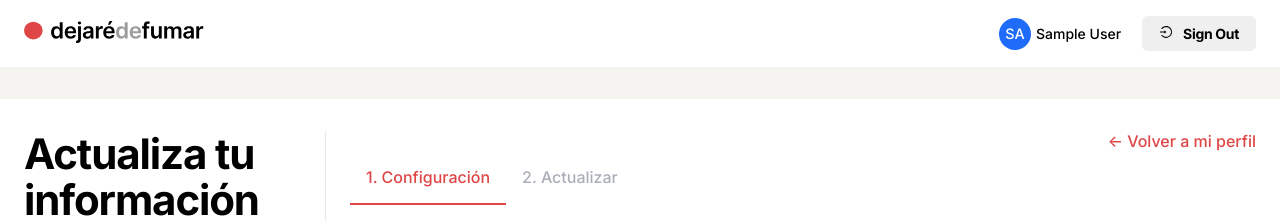
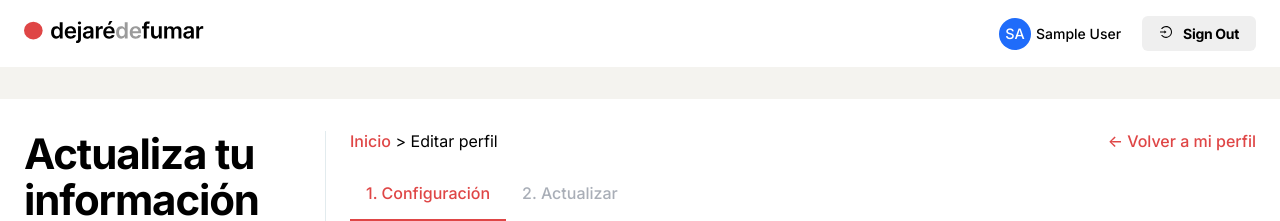
Before and after one commit to iCharlieAraiza/dejaredefumarapp, a React (Vite) app: page /edit in a window 1280 px wide. Shown: the top 221 px of the page. Built offline with nearby package versions, Linux system fonts and the light colour scheme; no server answers; the database is empty; sample sign-in values are in the browser's storage.

Commit message:
Add breadcrumb

```diff
--- /dev/null
+++ b/src/components/Breadcrumb.tsx
@@ -0,0 +1,14 @@
+import { Link } from "react-router-dom";
+
+const Breadcrumb = (props: { current: string, link?: string, children? }) => {
+  return (
+    <div className="breadcrumb">
+      <div>
+        <Link to={props.link ? props.link : '/' }>Inicio</Link> &gt; {props.current}
+      </div>
+      {props.children}
+    </div>
+  );
+};
+
+export default Breadcrumb;
--- a/src/components/Dashboard/Dashboard.tsx
+++ b/src/components/Dashboard/Dashboard.tsx
@@ -32,11 +32,7 @@ export const Dashboard = ({ profile }) => {
           <div className="dashboard__label">
           </div>
         </div>
-        <div className="dashboard__group">
-          <Link to="/edit" className="dashboard__edit">
-            Editar información
-          </Link>
-        </div>
+
       </div>
 
       <div className="row col-6 dashboard__first-section">
--- a/src/components/EditForm.tsx
+++ b/src/components/EditForm.tsx
@@ -44,7 +44,7 @@ const EditForm = ({profile, callback}) => {
 
   return (
     <form className="general-form" onSubmit={handleSubmit}>
-      <h4>Datos de cuenta de <span>{profile.username}</span></h4>
+      <h4>Datos de la cuenta</h4>
       <div className="form-row form-row-2-col">
         <div className="input-group">
           <label htmlFor="">¿Cómo te llamas?</label>
--- a/src/pages/Edit.tsx
+++ b/src/pages/Edit.tsx
@@ -10,6 +10,7 @@ import { GlobalContext } from "../context/GlobalContext";
 
 import { EditPagePlaceholder } from "../components/Placeholder";
 import { Link } from "react-router-dom";
+import Breadcrumb from "../components/Breadcrumb";
 
 export const Edit = () => {
   const [tabValue, setTabValue] = useState(1);
@@ -51,9 +52,10 @@ export const Edit = () => {
             </div>
           </div>
           <div className="column-2">
-            <div className="checkdone__button-section">
+            <Breadcrumb link="/profile" current="Editar perfil">
               <Link to="/profile">← Volver a mi perfil</Link>
-            </div>
+            </Breadcrumb>
+            <div style={{"marginBottom": "1rem"}} className="checkdone__button-section"></div>
             <Tabs
               value={tabValue}
               onChange={(e) => setTabValue(e)}
--- a/src/pages/Profile.tsx
+++ b/src/pages/Profile.tsx
@@ -8,6 +8,8 @@ import {
 } from "../components/Placeholder";
 
 import { StarIcon} from "../components/Dashboard/Icons";
+import Breadcrumb from "../components/Breadcrumb";
+import { Link } from "react-router-dom";
 
 export const Profile = () => {
   const { user, profile } = useContext(GlobalContext);
@@ -43,6 +45,15 @@ export const Profile = () => {
         </div>
 
         <div className="col-right">
+          <Breadcrumb
+            link="/profile"
+            current="Panel de control"
+          >
+            <Link to="/edit" className="dashboard__edit">
+              Editar información
+            </Link>
+          </Breadcrumb>
+
           {loading && <DashboardPlaceholder />}
           {currentProfile.username && !loading && (
             <Dashboard profile={currentProfile} />
--- /dev/null
+++ b/src/styles/_breadcrumb.scss
@@ -0,0 +1,5 @@
+.breadcrumb{
+  display: flex;
+  justify-content: space-between;
+  overflow: scroll;
+}
--- a/src/styles/styles.scss
+++ b/src/styles/styles.scss
@@ -1,6 +1,7 @@
 @use 'variables';
 
 @use 'avatar';
+@use 'breadcrumb';
 @use 'buttons';
 @use 'checkdone';
 @use 'dashboard';
```
